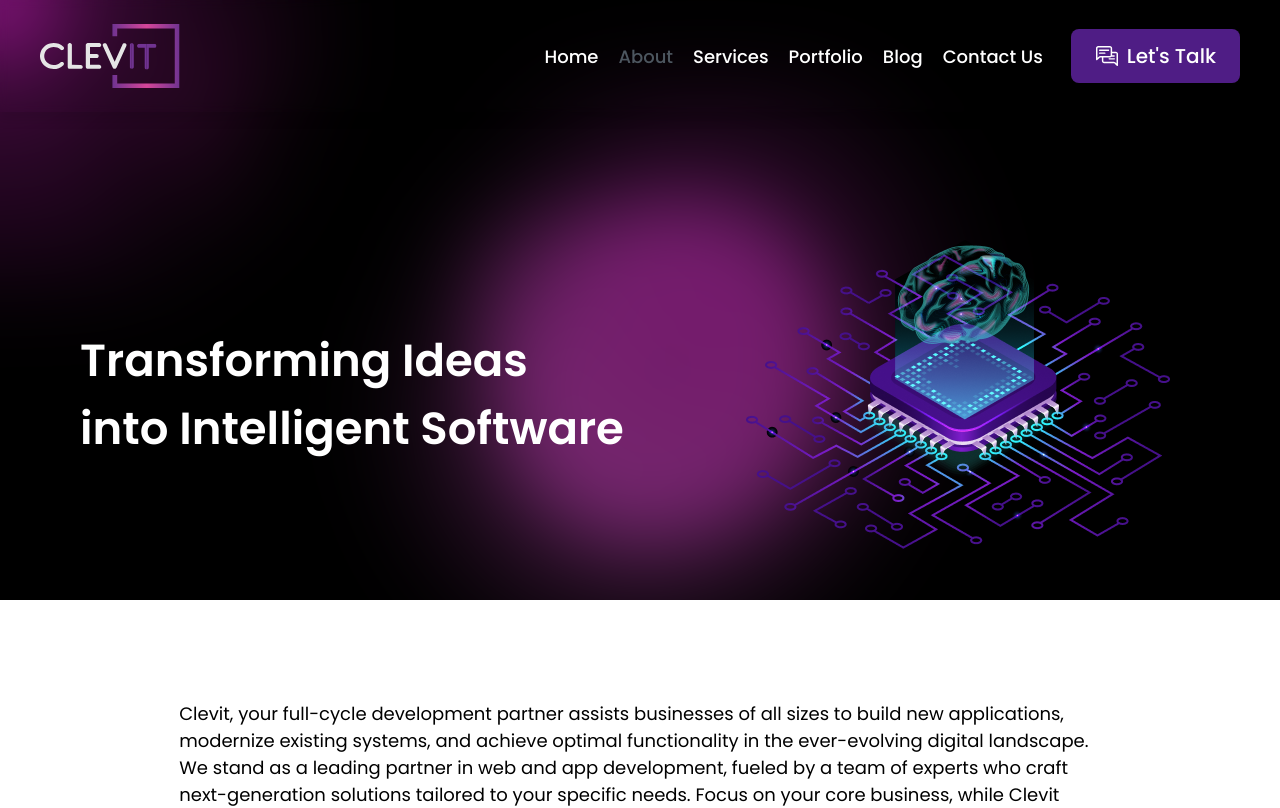
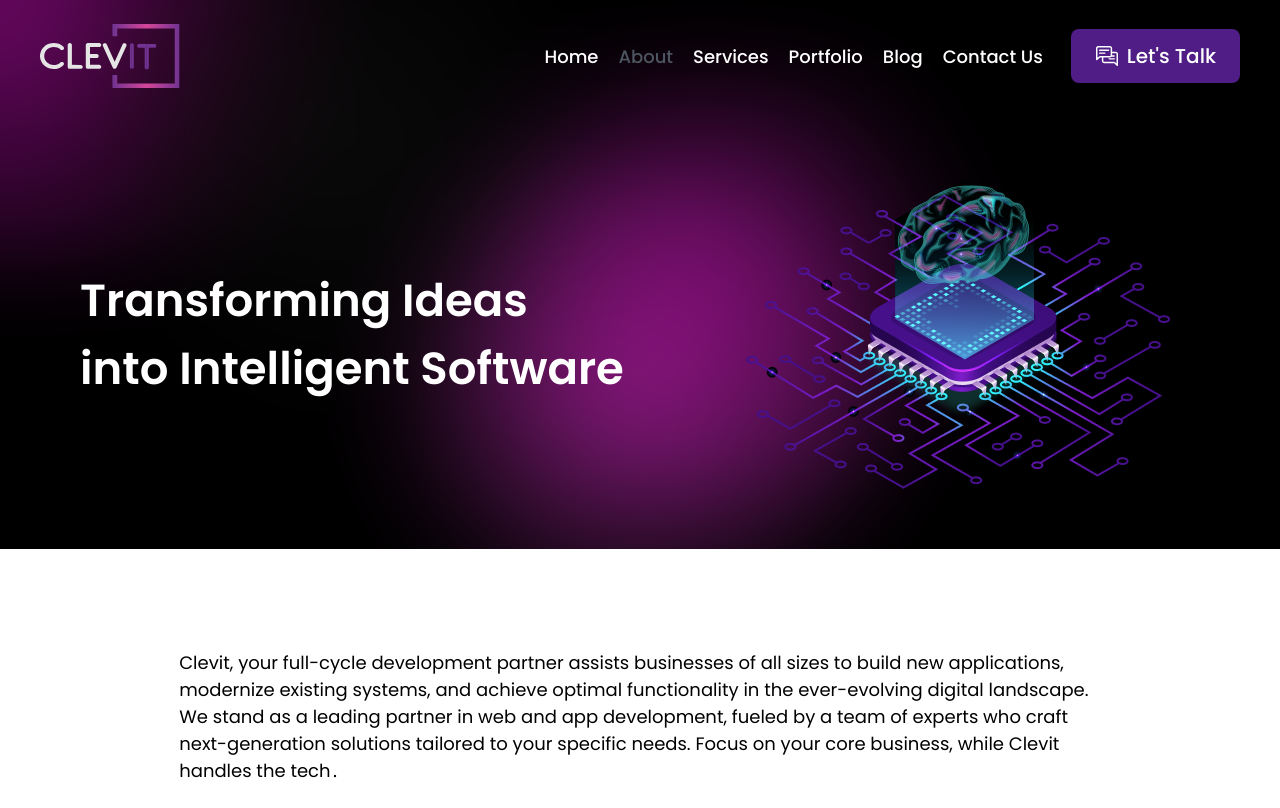
Before and after one commit to CLEVIT-Development/clevit-fe, a React (Vite) app: page /about in a window 1280 px wide. Shown: the top 808 px of the page. Built offline with nearby package versions, Linux system fonts and the light colour scheme.

Commit message:
fix: safari animation and project section mouse tracking

```diff
--- a/src/common/layout/Footer.tsx
+++ b/src/common/layout/Footer.tsx
@@ -9,7 +9,7 @@ import RecentPost from "@/shared/ui/RecentPost.tsx";
 
 const Footer = () => {
   return (
-    <footer className="flex flex-col bg-black lg:pt-12 lg:pb-6 xs:pt-5 xs:pb-4 lg:px-20 xs:px-5">
+    <footer className="flex flex-col bg-black lg:pt-12 lg:pb-6 xs:pt-5 xs:pb-4 lg:px-20 xs:px-5 z-[20]">
       <div className="xs:grid xs:grid-cols-3 xs:gap-8 lg:grid-cols-4">
         <div className="flex flex-col space-y-4 sm:col-auto xs:col-span-3">
           <h6 className="font-bold lg:text-md-l xs:text-md text-white opacity-60">About Us</h6>
--- a/src/common/layout/HeadBar.tsx
+++ b/src/common/layout/HeadBar.tsx
@@ -12,10 +12,11 @@ interface Props {
 }
 
 const HeadBar = ({ heading, headerVariant }: Props) => {
+  const { scrollY } = useScroll();
+
   const headerRef = useRef<HTMLDivElement>(null);
   const headingRef = useRef<HTMLDivElement>(null);
   const [currHeaderVariant, setCurrHeaderVariant] = useState(headerVariant);
-  const { scrollY } = useScroll();
 
   useEffect(() => {
     if (headerVariant === HeaderVariant.Primary) {
@@ -34,7 +35,7 @@ const HeadBar = ({ heading, headerVariant }: Props) => {
 
   return (
     <>
-      <Header ref={headerRef} headerVariant={currHeaderVariant} />
+      <Header ref={headerRef} headerVariant={currHeaderVariant} scrollY={scrollY} />
       {heading && <div ref={headingRef}>{heading}</div>}
     </>
   );
--- a/src/common/layout/Header/Header.tsx
+++ b/src/common/layout/Header/Header.tsx
@@ -18,9 +18,11 @@ import BurgerMenu from "./BurgerMenu";
 
 interface Props {
   headerVariant: HeaderVariant;
+  scrollY: number;
 }
 
-const Header = forwardRef(({ headerVariant }: Props, ref: ForwardedRef<HTMLDivElement>) => {
+const Header = forwardRef(
+  ({ headerVariant, scrollY }: Props, ref: ForwardedRef<HTMLDivElement>) => {
     const isWhiteBackground = headerVariant !== HeaderVariant.Primary;
 
     const navigate = useNavigate();
@@ -62,14 +64,15 @@ const Header = forwardRef(({ headerVariant }: Props, ref: ForwardedRef<HTMLDivEl
       <header
         className={twMerge(
           classNames(
-          "transition-all duration-300 fixed top-0 z-[30] w-full backdrop-blur-[5px] desktop:px-10 desktop:py-6 px-5 py-4",
+            "transition-all duration-300 w-full fixed top-0 z-[30] desktop:px-10 desktop:py-6 px-5 py-4",
             {
               ["bg-white"]: isWhiteBackground,
               ["bg-headingGradient"]:
                 headerVariant === HeaderVariant.Primary &&
                 isTablet &&
                 (isOpen || isTransitionEndClose),
-            ["shadow-base-200"]: headerVariant !== HeaderVariant.Tertiary,
+              ["shadow-base-200 backdrop-blur-[5px]"]:
+                headerVariant !== HeaderVariant.Tertiary && scrollY > 20,
               ["border border-b-gray-400"]: headerVariant === HeaderVariant.Tertiary,
             }
           )
@@ -120,6 +123,7 @@ const Header = forwardRef(({ headerVariant }: Props, ref: ForwardedRef<HTMLDivEl
         </div>
       </header>
     );
-});
+  }
+);
 
 export default Header;
--- a/src/common/layout/Heading/AboutHeading.tsx
+++ b/src/common/layout/Heading/AboutHeading.tsx
@@ -7,7 +7,7 @@ import { Gradient } from "@/shared/gradient/Gradient.tsx";
 const AboutHeading = forwardRef((_, ref: ForwardedRef<HTMLDivElement>) => {
   return (
     <Gradient ref={ref}>
-      <div className="w-full flex items-center desktop:text-left desktop:justify-between desktop:pb-[138px] desktop:pt-[240px] desktop:pl-[80px] desktop:pr-[110px] text-center justify-center pb-6 pt-[125px] pl-[30px] pr-[50px]">
+      <div className="w-full flex items-center desktop:text-left desktop:justify-between desktop:pb-[60px] desktop:pt-[180px] desktop:pl-[80px] desktop:pr-[110px] text-center justify-center pb-6 pt-[125px] pl-[30px] pr-[50px]">
         <h1 className="text-white desktop:max-w-[50%] desktop:text-3xl text-lg font-semibold">
           Transforming Ideas into Intelligent Software
         </h1>
--- a/src/pages/home/Project/ProjectSection.tsx
+++ b/src/pages/home/Project/ProjectSection.tsx
@@ -20,8 +20,9 @@ const ProjectSection = () => {
       <div className="w-full flex flex-col items-center space-y-5">
         <div className="w-full">
           <AliceCarousel
+            autoPlay
+            mouseTracking
             infinite={true}
-            autoPlay
             autoPlayInterval={2500}
             animationDuration={1000}
             responsive={{ 0: { items: 1 } }}
--- a/src/shared/gradient/styles.module.css
+++ b/src/shared/gradient/styles.module.css
@@ -57,7 +57,7 @@
   left: 0;
 
   .gradientsContainer {
-    filter: url(#goo) blur(40px);
+    filter: saturate(180%) contrast(90%) blur(40px);
     width: 100%;
     height: 100%;
   }
```
Lines whose indentation alone changed are shown as unchanged.
